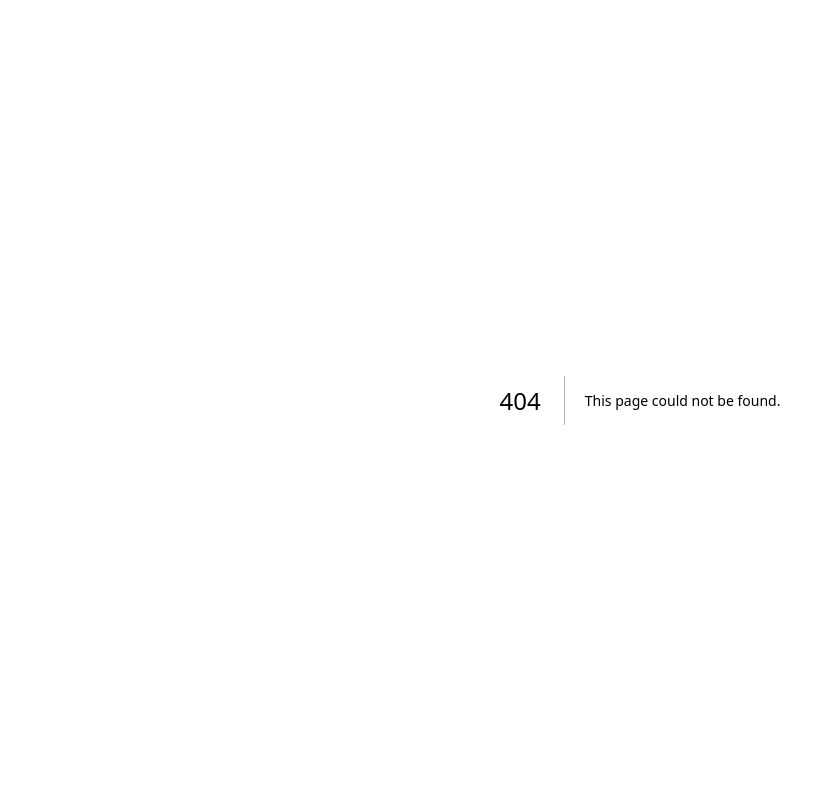
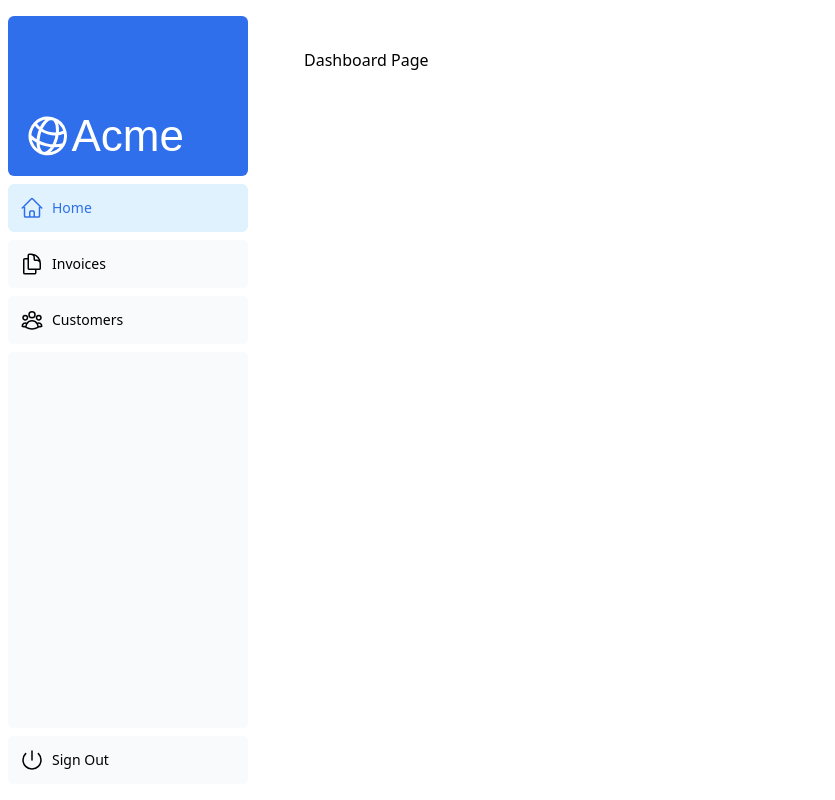
Before and after one commit to Kriostak/nextjs-dashboard, a Next.js app: page /dashboard in a window 1280 px wide. Before the commit this address had no page. Shown: the whole page, without its empty margins (0-835 px from the left). Built offline with nearby package versions, Linux system fonts and the light colour scheme; a web font is replaced by a local one.

Commit message:
Feature: added pages and links for dashboard

```diff
--- /dev/null
+++ b/app/dashboard/customers/page.tsx
@@ -0,0 +1,3 @@
+export default function Page() {
+    return <p>Customers Page</p>;
+}
--- /dev/null
+++ b/app/dashboard/invoices/page.tsx
@@ -0,0 +1,3 @@
+export default function Page() {
+    return <p>Invoices Page</p>;
+}
--- /dev/null
+++ b/app/dashboard/layout.tsx
@@ -0,0 +1,12 @@
+import SideNav from '@/app/ui/dashboard/sidenav';
+
+export default function Layout({ children }: { children: React.ReactNode }) {
+    return (
+        <div className="flex h-screen flex-col md:flex-row md:overflow-hidden">
+            <div className="w-full flex-none md:w-64">
+                <SideNav />
+            </div>
+            <div className="flex-grow p-6 md:overflow-y-auto md:p-12">{children}</div>
+        </div>
+    );
+}
--- /dev/null
+++ b/app/dashboard/page.tsx
@@ -0,0 +1,3 @@
+export default function Page() {
+    return <p>Dashboard Page</p>;
+}
--- a/app/layout.tsx
+++ b/app/layout.tsx
@@ -1,3 +1,5 @@
+import './ui/global.css';
+
 export default function RootLayout({
   children,
 }: {
--- a/app/page.tsx
+++ b/app/page.tsx
@@ -1,12 +1,13 @@
 import AcmeLogo from '@/app/ui/acme-logo';
 import { ArrowRightIcon } from '@heroicons/react/24/outline';
 import Link from 'next/link';
+import Image from 'next/image';
 
 export default function Page() {
   return (
     <main className="flex min-h-screen flex-col p-6">
       <div className="flex h-20 shrink-0 items-end rounded-lg bg-blue-500 p-4 md:h-52">
-        {/* <AcmeLogo /> */}
+        <AcmeLogo />
       </div>
       <div className="mt-4 flex grow flex-col gap-4 md:flex-row">
         <div className="flex flex-col justify-center gap-6 rounded-lg bg-gray-50 px-6 py-10 md:w-2/5 md:px-20">
@@ -26,6 +27,20 @@
         </div>
         <div className="flex items-center justify-center p-6 md:w-3/5 md:px-28 md:py-12">
           {/* Add Hero Images Here */}
+          <Image
+            src="/hero-desktop.png"
+            width={1000}
+            height={760}
+            className="hidden md:block"
+            alt="Screenshots of the dashboard project showing desktop version"
+          />
+          <Image
+            src="/hero-mobile.png"
+            width={560}
+            height={620}
+            className="block md:hidden"
+            alt="Screenshots of the dashboard project showing mobile version"
+          />
         </div>
       </div>
     </main>
--- a/app/ui/dashboard/nav-links.tsx
+++ b/app/ui/dashboard/nav-links.tsx
@@ -1,8 +1,13 @@
+'use client';
+
 import {
   UserGroupIcon,
   HomeIcon,
   DocumentDuplicateIcon,
 } from '@heroicons/react/24/outline';
+import Link from 'next/link';
+import { usePathname } from 'next/navigation';
+import clsx from 'clsx';
 
 // Map of links to display in the side navigation.
 // Depending on the size of the application, this would be stored in a database.
@@ -17,19 +22,26 @@
 ];
 
 export default function NavLinks() {
+  const pathname = usePathname();
+
   return (
     <>
       {links.map((link) => {
         const LinkIcon = link.icon;
         return (
-          <a
+          <Link
             key={link.name}
             href={link.href}
-            className="flex h-[48px] grow items-center justify-center gap-2 rounded-md bg-gray-50 p-3 text-sm font-medium hover:bg-sky-100 hover:text-blue-600 md:flex-none md:justify-start md:p-2 md:px-3"
+            className={clsx(
+              'flex h-[48px] grow items-center justify-center gap-2 rounded-md bg-gray-50 p-3 text-sm font-medium hover:bg-sky-100 hover:text-blue-600 md:flex-none md:justify-start md:p-2 md:px-3',
+              {
+                'bg-sky-100 text-blue-600': pathname === link.href,
+              },
+            )}
           >
             <LinkIcon className="w-6" />
             <p className="hidden md:block">{link.name}</p>
-          </a>
+          </Link>
         );
       })}
     </>
```
